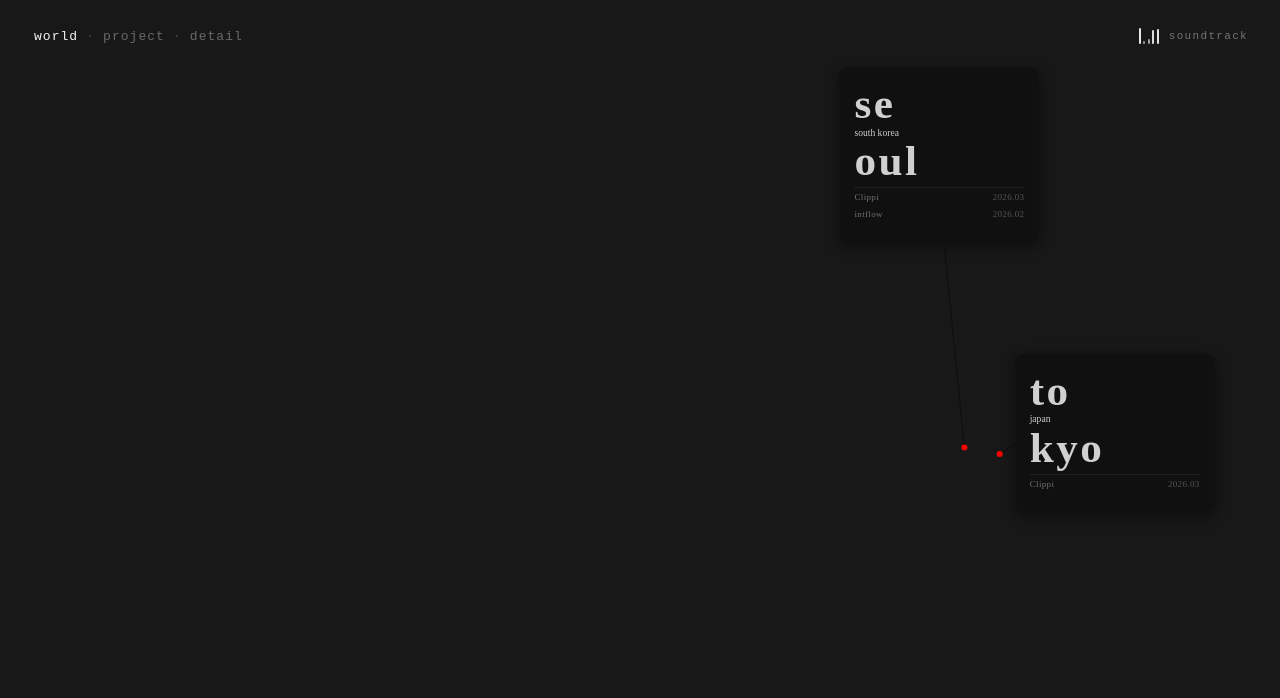
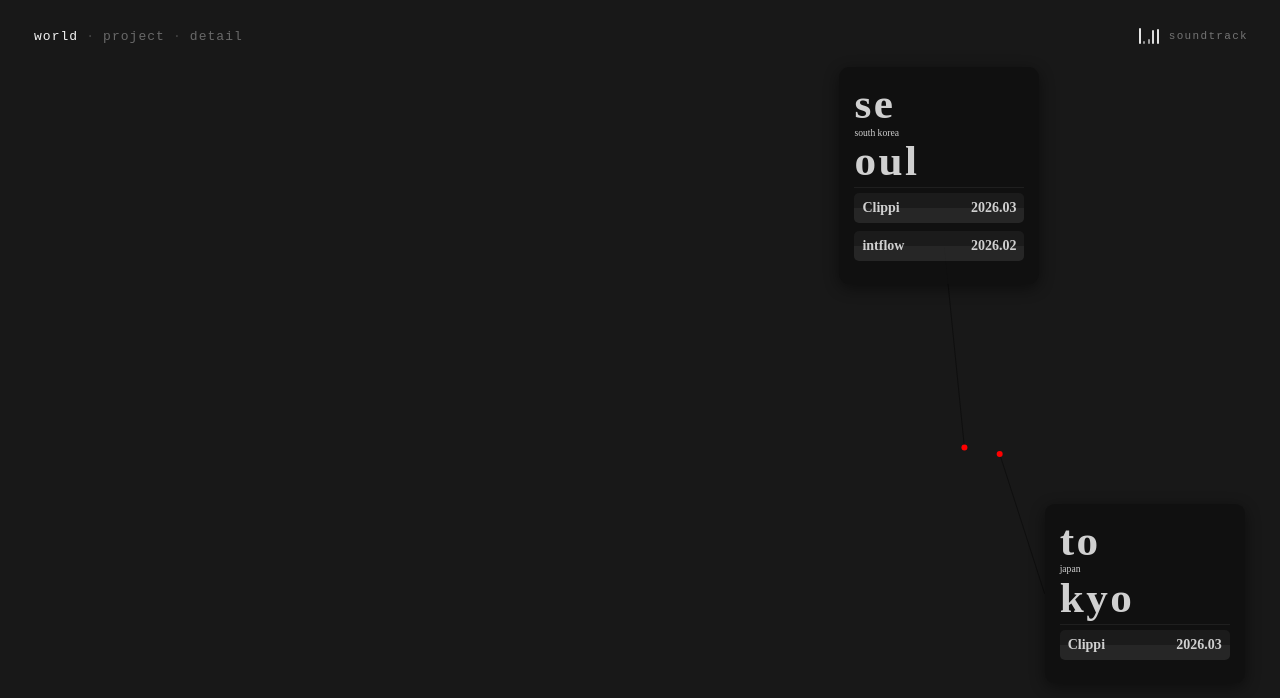
Before and after one commit to jeongbin-k/travel-map, a React (Vite) app: page / in a window 1280 px wide. Shown: the top 698 px of the page. Built offline with nearby package versions, Linux system fonts and the light colour scheme; no server answers; a web font is replaced by a local one.

Commit message:
feat: PinCard UI 고도화

```diff
--- a/src/components/PinCard.css
+++ b/src/components/PinCard.css
@@ -54,11 +54,6 @@
   box-shadow: 0 6px 24px rgba(0, 0, 0, 0.8);
 }
 
-.pin-card--active {
-  border-color: #e63946;
-  box-shadow: 0 6px 28px rgba(230, 57, 70, 0.25);
-}
-
 /* 장소 */
 .pin-card_location {
   font-family: "Cafe24Anemone";
@@ -82,22 +77,67 @@
 
 /* 메타 */
 .pin-card_meta {
+  position: relative;
+  margin-bottom: 8px;
+  height: 30px;
+  cursor: pointer;
+  perspective: 600px;
+}
+
+.pin-card_meta-inner {
+  position: relative;
+  width: 100%;
+  height: 100%;
+  transform-style: preserve-3d;
+  transition: transform 0.4s ease;
+}
+
+.pin-card_meta:hover .pin-card_meta-inner {
+  transform: rotateX(180deg);
+}
+
+/* 앞면 */
+.pin-card_meta-front {
+  position: absolute;
+  inset: 0;
+  backface-visibility: hidden;
+  border-radius: 5px;
   display: flex;
+  align-items: center;
   justify-content: space-between;
+  padding: 0 8px;
+  background: linear-gradient(to bottom, #1d1d1d 50%, #2b2b2b 50%);
+}
+
+/* 뒷면 */
+.pin-card_meta-back {
+  position: absolute;
+  inset: 0;
+  backface-visibility: hidden;
+  border-radius: 5px;
+  display: flex;
   align-items: center;
-  margin-bottom: 8px;
+  justify-content: space-between;
+  padding: 0 8px;
+  transform: rotateX(180deg);
+  background: linear-gradient(to bottom, #9f9f9f 50%, #ffffff 50%);
 }
 
 .pin-card_title {
-  font-size: 9px;
-  color: #888888;
-  letter-spacing: 0.04em;
+  font-size: 0.875rem;
+  font-weight: 600;
+  color: #fff;
 }
 
 .pin-card_date {
-  font-size: 9px;
-  color: #666666;
-  letter-spacing: 0.04em;
+  font-size: 0.875rem;
+  font-weight: 600;
+  color: #fff;
+}
+
+.pin-card_meta-back .pin-card_title,
+.pin-card_meta-back .pin-card_date {
+  color: #000000;
 }
 
 /* 구분선 */
--- a/src/components/PinCard.tsx
+++ b/src/components/PinCard.tsx
@@ -196,12 +196,10 @@ export default function PinCard({
       {pins.map((pin) => {
         const pos = getScreenPos(pin.coords);
         const { left, top } = getCardPos(pos.x, pos.y, pin.cardOffset);
-        const isActive = activePin?.id === pin.id;
-
         return (
           <div
             key={pin.id}
-            className={`pin-card${isActive ? " pin-card--active" : ""}`}
+            className={"pin-card"}
             style={{ left, top }}
             onClick={(e) => handlePinClick(e, pin)}
           >
@@ -213,8 +211,16 @@ export default function PinCard({
             <div className="pin-card_divider" />
             {pin.projects.map((projects, i) => (
               <div key={i} className="pin-card_meta">
-                <span className="pin-card_title">{projects.title}</span>
-                <span className="pin-card_date">{projects.date}</span>
+                <div className="pin-card_meta-inner">
+                  <div className="pin-card_meta-front">
+                    <span className="pin-card_title">{projects.title}</span>
+                    <span className="pin-card_date">{projects.date}</span>
+                  </div>
+                  <div className="pin-card_meta-back">
+                    <span className="pin-card_title">{projects.title}</span>
+                    <span className="pin-card_date">{projects.date}</span>
+                  </div>
+                </div>
               </div>
             ))}
             {/* 추후 사용할 지 고민 */}
--- a/src/data/Pin.ts
+++ b/src/data/Pin.ts
@@ -61,6 +61,6 @@ export const pins: PinData[] = [
     location1: "to",
     location2: "kyo",
     coords: [139.6917, 35.6895],
-    cardOffset: { x: 120, y: -100 },
+    cardOffset: { x: 150, y: 50 },
   },
 ];
```
